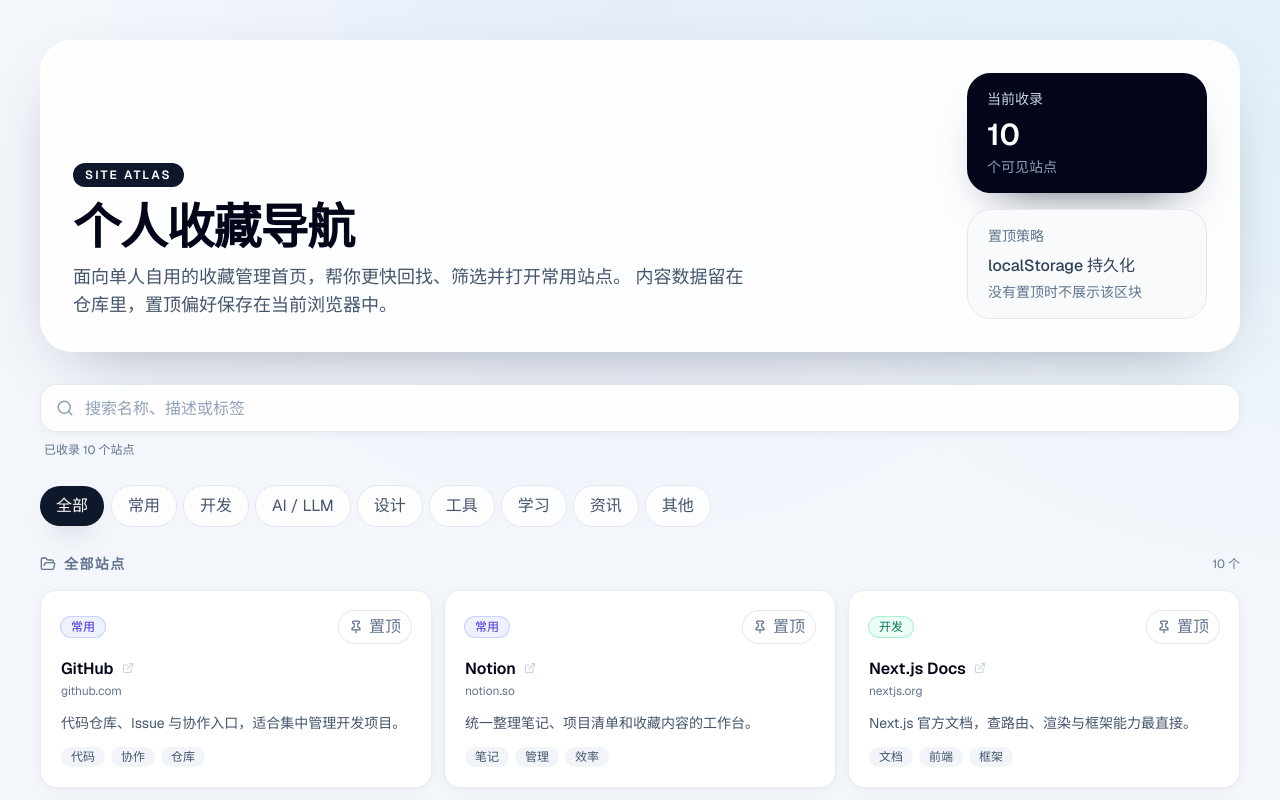
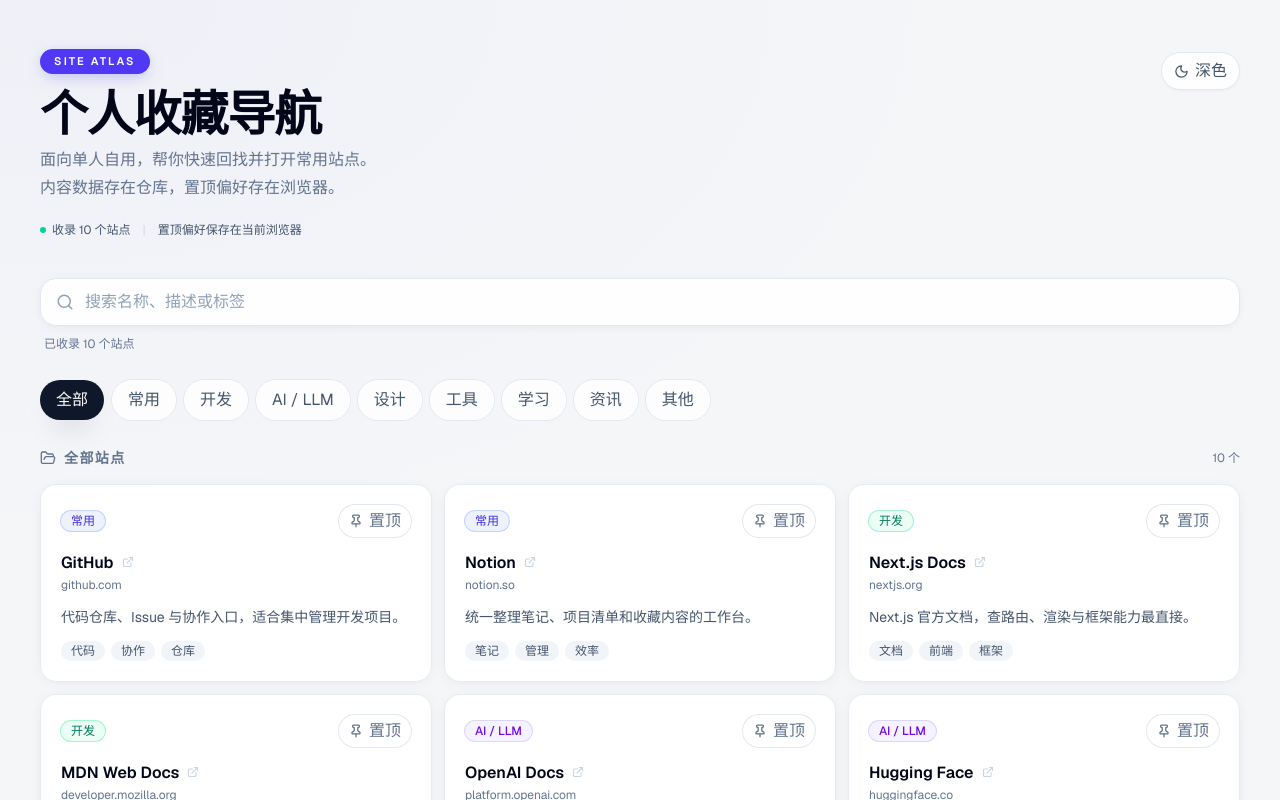
Before and after one commit to Renouc/site-atlas, a Next.js app: page / in a window 1280 px wide. Shown: the top 800 px of the page. Built offline with nearby package versions, Linux system fonts and the light colour scheme.

Commit message:
fix: restore theme toggle behavior

```diff
--- a/app/globals.css
+++ b/app/globals.css
@@ -1,7 +1,7 @@
 @import "tailwindcss";
 
 :root {
-  --background: #f3f6fb;
+  --background: #f5f6f8;
   --foreground: #0f172a;
 }
 
@@ -12,11 +12,24 @@
   --font-mono: var(--font-geist-mono);
 }
 
-@media (prefers-color-scheme: dark) {
-  :root {
-    --background: #020617;
-    --foreground: #e2e8f0;
+@keyframes fade-up {
+  from {
+    opacity: 0;
+    transform: translateY(10px);
   }
+
+  to {
+    opacity: 1;
+    transform: translateY(0);
+  }
+}
+
+@custom-variant dark (&:where(.dark, .dark *));
+
+.dark {
+  --background: #0f172a;
+  --foreground: #f1f5f9;
+  color-scheme: dark;
 }
 
 * {
@@ -25,6 +38,8 @@
 
 html {
   background: var(--background);
+  scroll-behavior: smooth;
+  color-scheme: light;
 }
 
 body {
@@ -32,8 +47,16 @@
   background: var(--background);
   color: var(--foreground);
   background-image:
-    radial-gradient(circle at top, rgba(59, 130, 246, 0.08), transparent 35%),
-    radial-gradient(circle at right top, rgba(14, 165, 233, 0.08), transparent 30%);
+    radial-gradient(
+      ellipse 70% 40% at 5% 0%,
+      rgba(99, 102, 241, 0.04),
+      transparent
+    ),
+    radial-gradient(
+      ellipse 50% 30% at 95% 100%,
+      rgba(14, 165, 233, 0.03),
+      transparent
+    );
   font-family: var(--font-geist-sans), Arial, Helvetica, sans-serif;
 }
 
@@ -47,5 +70,23 @@
 }
 
 ::selection {
-  background: rgba(15, 23, 42, 0.14);
+  background: rgba(99, 102, 241, 0.15);
 }
+
+::-webkit-scrollbar {
+  width: 6px;
+  height: 6px;
+}
+
+::-webkit-scrollbar-track {
+  background: transparent;
+}
+
+::-webkit-scrollbar-thumb {
+  background: rgba(99, 102, 241, 0.2);
+  border-radius: 99px;
+}
+
+::-webkit-scrollbar-thumb:hover {
+  background: rgba(99, 102, 241, 0.35);
+}
--- a/app/layout.tsx
+++ b/app/layout.tsx
@@ -17,17 +17,33 @@
   description: "一个服务单人自用场景的收藏站点导航首页。",
 };
 
+const themeInitScript = `
+(function () {
+  try {
+    var root = document.documentElement;
+    var stored = localStorage.getItem("theme");
+    var prefersDark = window.matchMedia("(prefers-color-scheme: dark)").matches;
+    var theme = stored === "dark" || (!stored && prefersDark) ? "dark" : "light";
+
+    root.classList.toggle("dark", theme === "dark");
+    root.style.colorScheme = theme;
+  } catch (error) {}
+})();
+`;
+
 export default function RootLayout({
   children,
-}: Readonly<{
-  children: React.ReactNode;
-}>) {
+}: Readonly<{ children: React.ReactNode }>) {
   return (
     <html
       lang="zh-CN"
       className={`${geistSans.variable} ${geistMono.variable} h-full antialiased`}
+      suppressHydrationWarning
     >
-      <body className="min-h-full flex flex-col">{children}</body>
+      <body className="min-h-full flex flex-col">
+        <script dangerouslySetInnerHTML={{ __html: themeInitScript }} />
+        {children}
+      </body>
     </html>
   );
 }
--- a/app/page.tsx
+++ b/app/page.tsx
@@ -1,4 +1,5 @@
 import NavigationShell from "@/components/navigation/NavigationShell";
+import ThemeToggle from "@/components/ThemeToggle";
 import { sites } from "@/data/sites";
 import { getActiveSiteCount } from "@/lib/site-index";
 import { SITE_CATEGORIES } from "@/types/site";
@@ -7,44 +8,45 @@
   const activeSiteCount = getActiveSiteCount(sites);
 
   return (
-    <main className="mx-auto flex w-full max-w-7xl flex-1 flex-col px-6 py-10 sm:px-8 lg:px-10">
-      <section className="rounded-[2rem] border border-white/70 bg-white/85 p-6 shadow-[0_24px_70px_-36px_rgba(15,23,42,0.45)] backdrop-blur sm:p-8">
-        <div className="grid gap-8 lg:grid-cols-[minmax(0,1fr)_240px] lg:items-end">
+    <main className="mx-auto flex w-full max-w-7xl flex-1 flex-col px-6 py-12 sm:px-8 lg:px-10">
+      {/* ── 页头 ─────────────────────────────────────────── */}
+      <header className="mb-10">
+        <div className="flex items-start justify-between gap-4">
           <div className="space-y-4">
-            <span className="inline-flex rounded-full bg-slate-900 px-3 py-1 text-xs font-semibold tracking-[0.18em] text-white">
+            <span className="inline-flex items-center gap-2 rounded-full bg-indigo-600 px-3.5 py-1 text-[11px] font-semibold tracking-[0.2em] text-white shadow-[0_4px_16px_-4px_rgba(99,102,241,0.5)]">
               SITE ATLAS
             </span>
-            <div className="space-y-3">
-              <h1 className="text-4xl font-semibold tracking-tight text-slate-950 sm:text-5xl">
+
+            <div className="space-y-2">
+              <h1 className="text-4xl font-semibold tracking-tight text-slate-950 dark:text-slate-50 sm:text-5xl">
                 个人收藏导航
               </h1>
-              <p className="max-w-2xl text-base leading-7 text-slate-600 sm:text-lg">
-                面向单人自用的收藏管理首页，帮你更快回找、筛选并打开常用站点。
-                内容数据留在仓库里，置顶偏好保存在当前浏览器中。
+              <p className="max-w-lg text-base leading-7 text-slate-500 dark:text-slate-400">
+                面向单人自用，帮你快速回找并打开常用站点。
+                <br className="hidden sm:block" />
+                内容数据存在仓库，置顶偏好存在浏览器。
               </p>
+            </div>
+
+            <div className="flex items-center gap-3 pt-1 text-xs text-slate-600 dark:text-slate-400">
+              <span className="inline-flex items-center gap-1.5">
+                <span className="h-1.5 w-1.5 rounded-full bg-emerald-400" />
+                收录 {activeSiteCount} 个站点
+              </span>
+              <span className="text-slate-300 dark:text-slate-600">|</span>
+              <span>置顶偏好保存在当前浏览器</span>
             </div>
           </div>
 
-          <dl className="grid gap-4 sm:grid-cols-2 lg:grid-cols-1">
-            <div className="rounded-[1.5rem] bg-slate-950 px-5 py-4 text-white shadow-[0_24px_48px_-30px_rgba(15,23,42,0.8)]">
-              <dt className="text-sm text-slate-300">当前收录</dt>
-              <dd className="mt-2 text-3xl font-semibold">{activeSiteCount}</dd>
-              <dd className="mt-1 text-sm text-slate-400">个可见站点</dd>
-            </div>
-            <div className="rounded-[1.5rem] border border-slate-200 bg-slate-50 px-5 py-4 text-slate-700">
-              <dt className="text-sm text-slate-500">置顶策略</dt>
-              <dd className="mt-2 text-base font-medium">localStorage 持久化</dd>
-              <dd className="mt-1 text-sm text-slate-500">
-                没有置顶时不展示该区块
-              </dd>
-            </div>
-          </dl>
+          {/* 主题切换 */}
+          <div className="shrink-0 pt-1">
+            <ThemeToggle />
+          </div>
         </div>
-      </section>
+      </header>
 
-      <section className="mt-8">
-        <NavigationShell sites={sites} categories={SITE_CATEGORIES} />
-      </section>
+      {/* ── 主体 ─────────────────────────────────────────── */}
+      <NavigationShell sites={sites} categories={SITE_CATEGORIES} />
     </main>
   );
 }
--- /dev/null
+++ b/components/ThemeToggle.tsx
@@ -0,0 +1,73 @@
+"use client";
+
+import { useEffect, useState } from "react";
+import { Moon, Sun } from "lucide-react";
+
+const THEME_STORAGE_KEY = "theme";
+
+type ThemeMode = "light" | "dark";
+
+function getThemeFromDom(): ThemeMode {
+  return document.documentElement.classList.contains("dark") ? "dark" : "light";
+}
+
+function applyTheme(theme: ThemeMode) {
+  document.documentElement.classList.toggle("dark", theme === "dark");
+  document.documentElement.style.colorScheme = theme;
+}
+
+export default function ThemeToggle() {
+  const [theme, setTheme] = useState<ThemeMode>("light");
+
+  useEffect(() => {
+    const syncTheme = () => {
+      setTheme(getThemeFromDom());
+    };
+
+    const timer = window.setTimeout(syncTheme, 0);
+    const mediaQuery = window.matchMedia("(prefers-color-scheme: dark)");
+
+    const onSystemChange = (event: MediaQueryListEvent) => {
+      if (!window.localStorage.getItem(THEME_STORAGE_KEY)) {
+        const nextTheme: ThemeMode = event.matches ? "dark" : "light";
+
+        applyTheme(nextTheme);
+        setTheme(nextTheme);
+      }
+    };
+
+    mediaQuery.addEventListener("change", onSystemChange);
+
+    return () => {
+      window.clearTimeout(timer);
+      mediaQuery.removeEventListener("change", onSystemChange);
+    };
+  }, []);
+
+  const toggleTheme = () => {
+    const nextTheme: ThemeMode = theme === "dark" ? "light" : "dark";
+
+    applyTheme(nextTheme);
+    window.localStorage.setItem(THEME_STORAGE_KEY, nextTheme);
+    setTheme(nextTheme);
+  };
+
+  const isDark = theme === "dark";
+
+  return (
+    <button
+      type="button"
+      onClick={toggleTheme}
+      aria-label={isDark ? "切换到浅色模式" : "切换到深色模式"}
+      title={isDark ? "切换到浅色模式" : "切换到深色模式"}
+      className="inline-flex cursor-pointer items-center gap-1.5 rounded-full border border-slate-200 bg-white/90 px-3 py-1.5 text-xs font-medium text-slate-600 shadow-[0_1px_4px_-2px_rgba(15,23,42,0.1)] transition-all duration-150 ease-out hover:border-slate-300 hover:bg-slate-50 hover:text-slate-800 active:scale-95 dark:border-slate-700 dark:bg-slate-800/90 dark:text-slate-300 dark:hover:border-slate-600 dark:hover:bg-slate-700/80 dark:hover:text-slate-100"
+    >
+      {isDark ? (
+        <Sun className="h-[15px] w-[15px]" strokeWidth={2} />
+      ) : (
+        <Moon className="h-[15px] w-[15px]" strokeWidth={2} />
+      )}
+      <span>{isDark ? "浅色" : "深色"}</span>
+    </button>
+  );
+}
```
Also changed, not shown: 4 other files (tests, documents, lock files or other folders).
